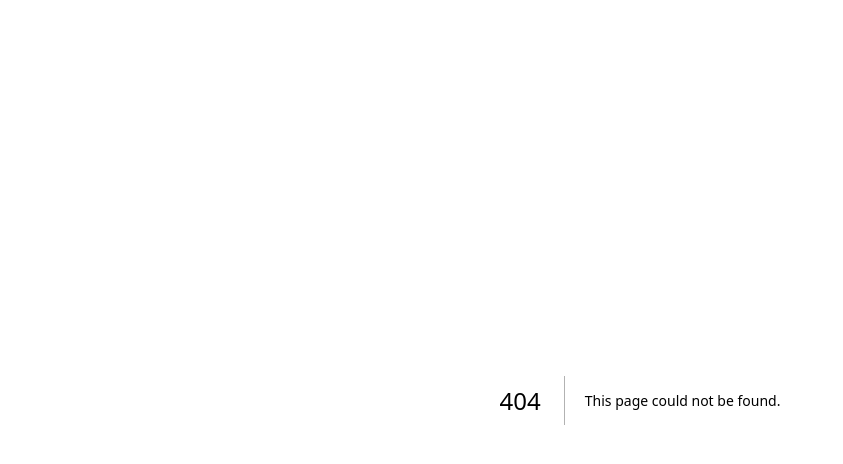
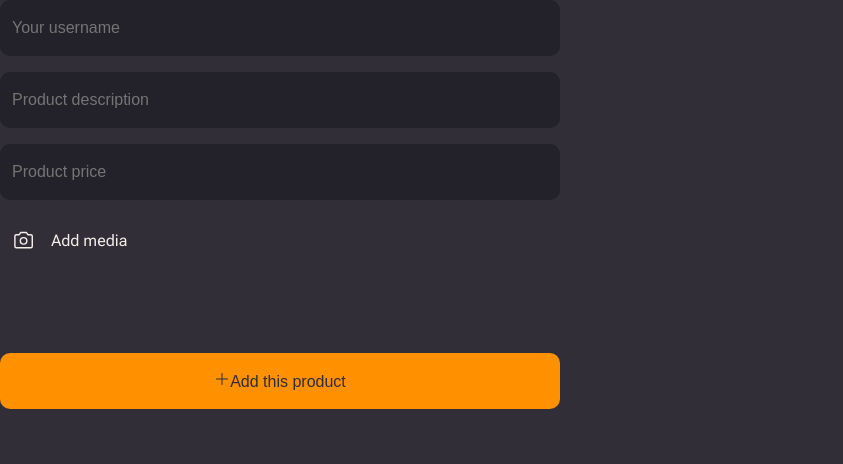
Before and after one commit to developerlucaslima/mini-ecommerce_client, a Next.js app: page /new in a window 1280 px wide. Before the commit this address had no page. Shown: the top 464 px of the page, without its empty margins (0-843 px from the left). Built offline with nearby package versions, Linux system fonts and the light colour scheme.

Commit message:
media picker and new product

```diff
--- /dev/null
+++ b/src/app/cart/page.tsx
@@ -0,0 +1,3 @@
+export default function NewProduct() {
+  return <h1>Cart</h1>
+}
--- /dev/null
+++ b/src/app/new/page.tsx
@@ -0,0 +1,103 @@
+'use client'
+import { useForm } from 'react-hook-form'
+import { zodResolver } from '@hookform/resolvers/zod'
+import { z } from 'zod'
+import { Form } from './styles'
+import { Plus } from 'phosphor-react'
+import { useState } from 'react'
+import { api } from '@/lib/api'
+import { useAuth } from '@/hooks/auth'
+import { MediaPicker } from '@/components/MediaPicker/MediaPicker'
+// import { useRouter } from 'next/navigation'
+
+const RegisterFormSchema = z.object({
+  userId: z.string(),
+  name: z.string().min(3),
+  description: z.string().min(15),
+  price: z.number().min(3).positive(),
+  image: z.string().url(),
+})
+
+type FormData = z.infer<typeof RegisterFormSchema>
+
+export default function NewProduct() {
+  const {
+    register,
+    handleSubmit,
+    formState: { errors },
+  } = useForm<FormData>({
+    resolver: zodResolver(RegisterFormSchema),
+  })
+
+  const [appError, setAppError] = useState('')
+
+  // const router = useRouter()
+  const { user }: any = useAuth()
+
+  function handleClaimUsername(data: FormData) {
+    api
+      .post('/products', {
+        userId: user.id,
+        name: data.name,
+        image: data.image,
+        description: data.description,
+        price: data.price,
+      })
+      .then(() => {
+        // router.push('/sessions/signin')
+        alert('Product registered successfully')
+      })
+      .catch((err) => {
+        if (err.response) {
+          setAppError(err.response.data.message)
+        }
+      })
+  }
+
+  return (
+    <Form>
+      <form onSubmit={handleSubmit(handleClaimUsername)}>
+        {/* Name */}
+        <label>
+          <input
+            type="text"
+            placeholder="Your username"
+            {...register('name')}
+          />
+          {appError || errors.name?.message}
+        </label>
+
+        {/* Description */}
+        <label>
+          {appError || errors.description?.message}
+          <input
+            type="text"
+            placeholder="Product description"
+            {...register('description')}
+          />
+        </label>
+
+        {/* Price */}
+        <label>
+          {appError || errors.price?.message}
+          <input
+            type="number"
+            placeholder="Product price"
+            {...register('price')}
+          />
+        </label>
+
+        {/* Image */}
+        <label htmlFor="media">
+          {appError || errors.image?.message}
+          <MediaPicker {...register('image')} />
+        </label>
+
+        <button type="submit">
+          <Plus />
+          Add this product
+        </button>
+      </form>
+    </Form>
+  )
+}
--- /dev/null
+++ b/src/app/new/styles.ts
@@ -0,0 +1,56 @@
+'use client'
+import styled from 'styled-components'
+
+export const Form = styled.div`
+  > form {
+    max-width: 56rem;
+    display: flex;
+    flex-direction: column;
+    gap: 1.6rem;
+
+    > label {
+      font-size: 1.4rem;
+      color: ${({ theme }) => theme.red};
+
+      input {
+        height: 5.6rem;
+        width: 100%;
+
+        padding: 1.2rem;
+        color: ${({ theme }) => theme.white};
+        background: ${({ theme }) => theme.bg900};
+        border-radius: 10px;
+        border: none;
+
+        &:placeholder {
+          color: ${({ theme }) => theme.gray300};
+        }
+      }
+    }
+
+    > button {
+      background-color: ${({ theme }) => theme.orange};
+      color: ${({ theme }) => theme.bg800};
+
+      width: 100%;
+      height: 5.6rem;
+      border: 0;
+      padding: 0 1.6rem;
+      margin-top: 1.6rem;
+      border-radius: 10px;
+      font-weight: 500;
+
+      &:disabled {
+        opacity: 0.5;
+      }
+    }
+
+    > a {
+      display: flex;
+      align-items: center;
+      justify-content: flex-start;
+      gap: 1rem;
+      color: ${({ theme }) => theme.orange};
+    }
+  }
+`
--- /dev/null
+++ b/src/components/MediaPicker/MediaPicker.tsx
@@ -0,0 +1,46 @@
+'use client'
+
+import { ChangeEvent, useState } from 'react'
+import { Container } from './styles'
+import { Camera } from 'phosphor-react'
+
+export function MediaPicker({ ...rest }) {
+  const [preview, setPreview] = useState<string | null>(null)
+
+  function onFileSelected(event: ChangeEvent<HTMLInputElement>) {
+    const { files } = event.target
+
+    if (!files) {
+      return
+    }
+
+    const previewURL = URL.createObjectURL(files[0])
+
+    setPreview(previewURL)
+  }
+
+  return (
+    <Container>
+      <div className="fakeInput">
+        <Camera size={25} />
+        <p>Add media</p>
+      </div>
+      <input
+        onChange={onFileSelected}
+        type="file"
+        name="coverUrl"
+        id="media"
+        accept="image/*"
+        className="invisible h-0 w-0"
+      />
+      {preview && (
+        // eslint-disable-next-line
+        <img
+          src={preview}
+          alt=""
+          className="img"
+        />
+      )}
+    </Container>
+  )
+}
--- /dev/null
+++ b/src/components/MediaPicker/styles.ts
@@ -0,0 +1,34 @@
+'use client'
+import styled from 'styled-components'
+
+export const Container = styled.div`
+  width: 100%;
+
+  padding: 1.2rem;
+  color: ${({ theme }) => theme.white};
+
+  .fakeInput {
+    display: flex;
+    align-items: center;
+    gap: 1.6rem;
+    p {
+      font-size: 1.6rem;
+      width: 100%;
+    }
+  }
+
+  input {
+    visibility: hidden;
+    height: 0;
+    width: 0;
+    background-color: red;
+  }
+
+  img,
+  .img {
+    aspect-ratio: 16 / 9;
+    width: 100%;
+    border-radius: 10px;
+    object-fit: cover;
+  }
+`
--- a/src/hooks/auth.tsx
+++ b/src/hooks/auth.tsx
@@ -10,7 +10,7 @@ function AuthProvider({ children }: { children: ReactNode }) {
   const [data, setData] = useState({ user: '', token: '' })
 
   return (
-    <AuthContext.Provider value={{ username: data.user, setData }}>
+    <AuthContext.Provider value={{ user: data.user, setData }}>
       <ThemeProvider theme={theme}>{children}</ThemeProvider>
     </AuthContext.Provider>
   )
```
Also changed, not shown: src/app/home/page.tsx (added, +35 -0 lines), src/app/page.tsx (+1 -36 lines), src/app/cart/styles.ts (added), src/app/home/styles.ts (renamed from src/app/styles.ts).
